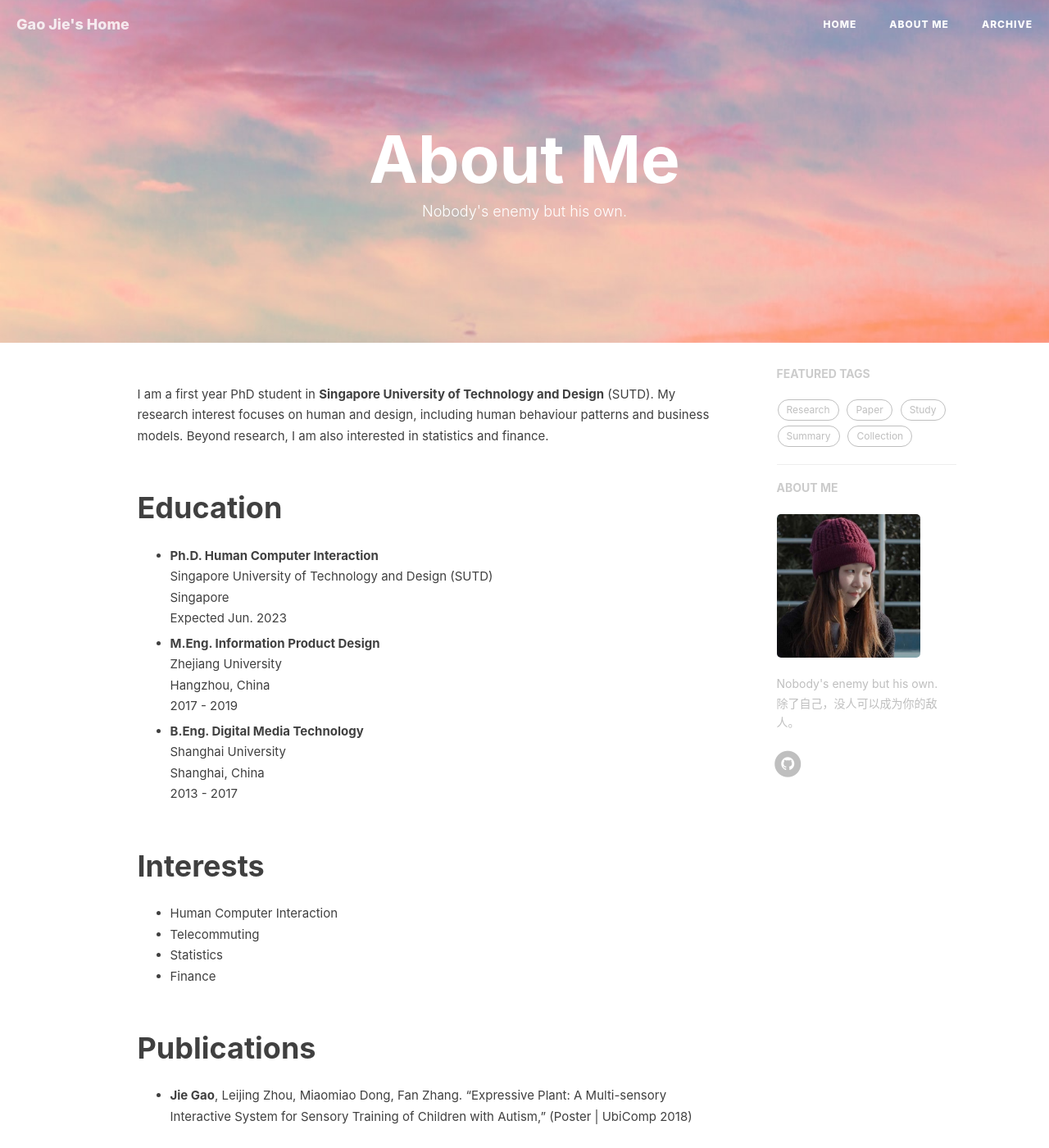
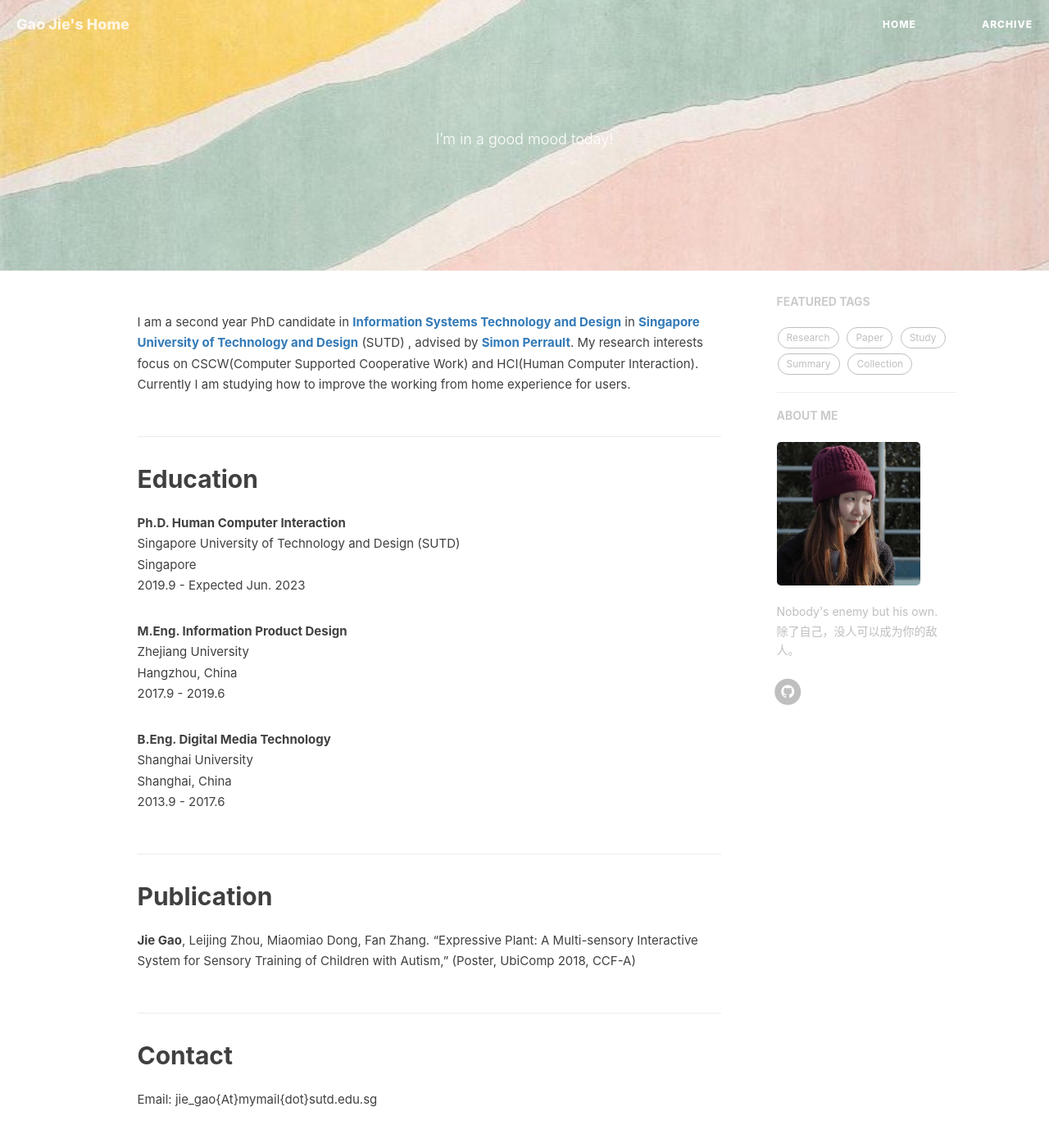
Before and after one commit to gaojie058/gaojie058.github.io, a Jekyll site: the page built from about.html, in a window 1280 px wide and 1400 px high. Shown: the whole window at 82% size. Built offline with Jekyll 4.4.1, drawn with Linux system fonts in a browser that asks for light colours; nearby versions of some CDN libraries; comment, search, counter and statistics services are not loaded; some of the changed text lies outside the part shown.

Commit message:
update about

```diff
--- a/_includes/about/en.md
+++ b/_includes/about/en.md
@@ -1,39 +1,30 @@
-I am a first year PhD student in **Singapore University of Technology and Design** (SUTD).
-My research interest focuses on human and design, including human behaviour patterns and business models.
-Beyond research, I am also interested in statistics and finance.
+I am a second year PhD candidate in **[Information Systems Technology and Design](https://istd.sutd.edu.sg/)** in **[Singapore University of Technology and Design](https://www.sutd.edu.sg/)** (SUTD)
+, advised by **[Simon Perrault](https://simonperrault.github.io/)**. My research interests focus on CSCW(Computer Supported Cooperative Work) and HCI(Human Computer Interaction). Currently I am studying how to improve the working from home experience for users.
 
 
-# Education
+## Education
 
-- **Ph.D. Human Computer Interaction**
+**Ph.D. Human Computer Interaction**
 <br>Singapore University of Technology and Design (SUTD)
 <br>Singapore
-<br>Expected Jun. 2023
+<br>2019.9 - Expected Jun. 2023
 
-- **M.Eng. Information Product Design**
+**M.Eng. Information Product Design**
 <br>Zhejiang University
 <br>Hangzhou, China
-<br>2017 - 2019
+<br>2017.9 - 2019.6
 
-- **B.Eng. Digital Media Technology**
+**B.Eng. Digital Media Technology**
 <br>Shanghai University
 <br>Shanghai, China
-<br>2013 - 2017
-
-# Interests
-
-- Human Computer Interaction
-- Telecommuting
-- Statistics
-- Finance
-
-# Publications
-
-- **Jie Gao**, Leijing Zhou, Miaomiao Dong, Fan Zhang. "Expressive Plant: A Multi-sensory Interactive System for Sensory Training of Children with Autism,"
- (Poster | UbiComp 2018)
+<br>2013.9 - 2017.6
 
 
-# Contact
+## Publication
+**Jie Gao**, Leijing Zhou, Miaomiao Dong, Fan Zhang. "Expressive Plant: A Multi-sensory Interactive System for Sensory Training of Children with Autism,"
+ (Poster, UbiComp 2018, CCF-A)
 
-- Email: gaojie058@163.com
-- WeChat: BeautifulSkye
+
+## Contact
+
+Email: jie_gao{At}mymail{dot}sutd.edu.sg
--- a/about.html
+++ b/about.html
@@ -1,7 +1,7 @@
 ---
 layout: page
-title: "About Me"
-description: "Nobody's enemy but his own."
+title: ""
+description: "I’m in a good mood today!"
 header-img: "img/about-bg.jpg"
 ---
 
--- a/index.html
+++ b/index.html
@@ -1,6 +1,6 @@
 ---
 layout: page
-description: "Nobody's enemy but his own."
+description: "I’m in a good mood today!"
 ---
 
 {% for post in paginator.posts %}
```
Also changed, not shown: README.md, img/about-bg.jpg, img/home-bg.jpg, img/post-bg.jpg, img/tag-bg.jpg.
